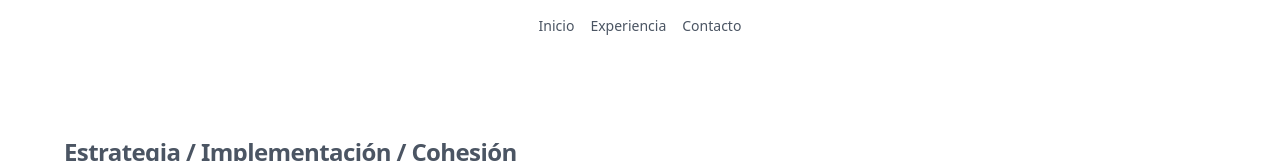
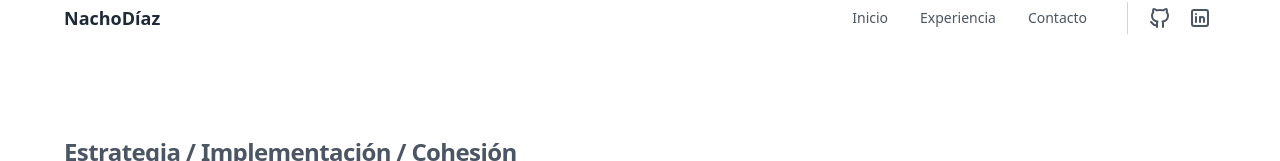
Before and after one commit to sonidiaz/porfolio-astro, an Astro site: page / in a window 1280 px wide. Shown: the top 161 px of the page. Built offline with nearby package versions, Linux system fonts and the light colour scheme; Astro itself is replaced by a stand-in of ours.

Commit message:
feat: add social media button

```diff
--- a/src/components/Header.astro
+++ b/src/components/Header.astro
@@ -1,4 +1,7 @@
 ---
+import GitHub from "@/components/icons/GitHub.astro"
+import LinkedIn from "@/components/icons/LinkedIn.astro"
+
 const navItems = [
   {
     title: "Inicio",
@@ -16,18 +19,39 @@ const navItems = [
     url: "/contacto",
   },
 ]
+
+const socialLinks = [
+  {
+    icon: GitHub,
+    url: "https://github.com/sonidiaz",
+    label: "GitHub",
+  },
+  {
+    icon: LinkedIn,
+    url: "https://www.linkedin.com/in/sonidiaz/",
+    label: "LinkedIn",
+  }
+]
 ---
 
 <header
-  class="fixed top-0 z-10 flex items-center justify-center w-full mx-auto mt-2"
+  class="fixed top-0 z-10 flex items-center justify-center w-full mx-auto"
 >
   <nav
-    class="flex px-3 text-sm font-medium rounded-full text-gray-600 dark:text-gray-200 justify-center items-center"
+    class="w-full flex px-3 text-sm font-medium  text-gray-600 dark:text-gray-200 justify-center items-center gap-6"
   >
+  <div class="lg:max-w-6xl w-full flex justify-between items-center md:flex-row flex-col">
+    <a
+    href="/"
+    class="flex items-center gap-2 font-bold text-gray-800 dark:text-white hover:text-yellow-500 transition-colors"
+  >
+    <span class="text-lg"><span class="text-grey-900 ">Nacho</span>Díaz</span>
+  </a>
+     <div class="nav-items flex items-center gap-4">
      {
        navItems.map((link) => (
          <a
-          class="relative block px-2 py-2 hover:text-yellow-500 "
+           class="relative block px-2 py-2 hover:text-yellow-500 transition-colors"
            aria-label={link.label}
            href={link.url}
          >
@@ -35,6 +59,24 @@ const navItems = [
          </a>
        ))
      }
+
+     <div class="flex items-center gap-2 ml-4 border-l border-gray-300 dark:border-gray-600 pl-4">
+       {
+         socialLinks.map((social) => (
+           <a
+             href={social.url}
+             target="_blank"
+             rel="noopener noreferrer"
+             class="p-1 hover:text-yellow-500 transition-colors"
+             aria-label={social.label}
+           >
+             <social.icon class="w-5 h-5" />
+           </a>
+         ))
+       }
+     </div>
+   </div>
+  </div>
   </nav>
 </header>
 
--- a/src/components/Projects.astro
+++ b/src/components/Projects.astro
@@ -21,17 +21,17 @@ function shuffleArray(array: any[]) {
 const SHUFFLED_PROJECTS = shuffleArray(PROJECTS);
 ---
 
-<div class="mb-8 sticky top-14 md:top-16 z-10">
+<div class="mb-8 sticky top-20 md:top-11 z-10">
   <nav class="flex mad:flex-wrap gap-4 sm:justify-center mb-8 overflow-auto" id="categories-nav" data-initial-category={initialCategory}>
     <button
-      class={`category-btn px-4 py-2 rounded-full bg-gray-200 dark:bg-gray-700 text-gray-800 dark:text-gray-100 hover:bg-gray-300 dark:hover:bg-gray-600 transition-colors ${initialCategory === 'all' ? 'active' : ''}`}
+      class={`category-btn px-2 py-1  bg-gray-200 dark:bg-gray-700 text-gray-800 dark:text-gray-100 hover:bg-gray-300 dark:hover:bg-gray-600 transition-colors ${initialCategory === 'all' ? 'active' : ''}`}
       data-category="all"
     >
       Todos
     </button>
     {CATEGORIES.map(category => (
       <button
-        class={`whitespace-nowrap category-btn px-4 py-2 rounded-full bg-gray-200 dark:bg-gray-700 text-gray-800 dark:text-gray-100 hover:bg-gray-300 dark:hover:bg-gray-600 transition-colors ${category === initialCategory ? 'active' : ''}`}
+        class={`whitespace-nowrap category-btn px-4 py-2 bg-gray-200 dark:bg-gray-700 text-gray-800 dark:text-gray-100 hover:bg-gray-300 dark:hover:bg-gray-600 transition-colors ${category === initialCategory ? 'active' : ''}`}
         data-category={category}
       >
         {category === 'Experimentos' ? 'Marketing y prototipos' : category}
```
Lines whose indentation alone changed are shown as unchanged.
